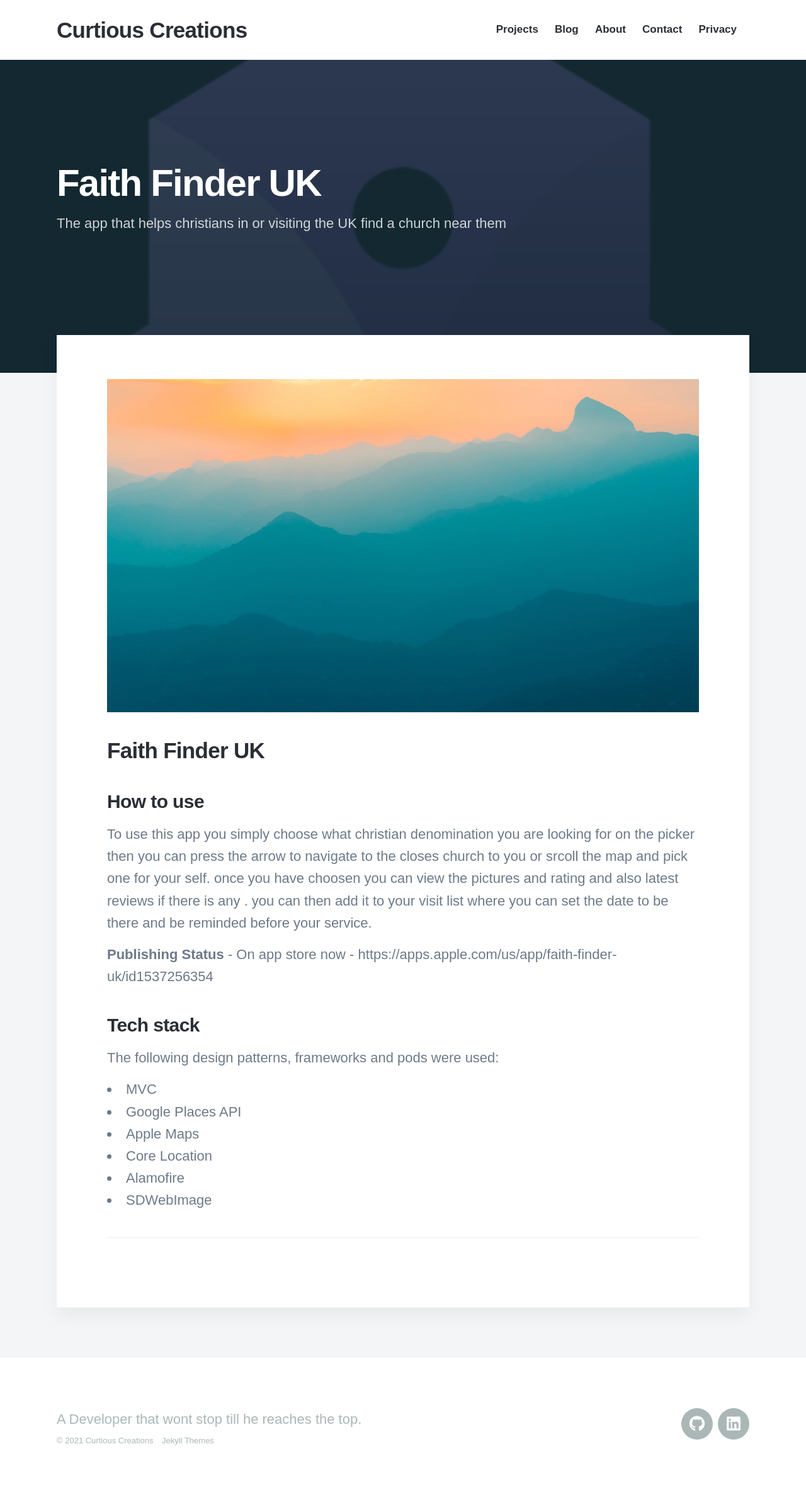
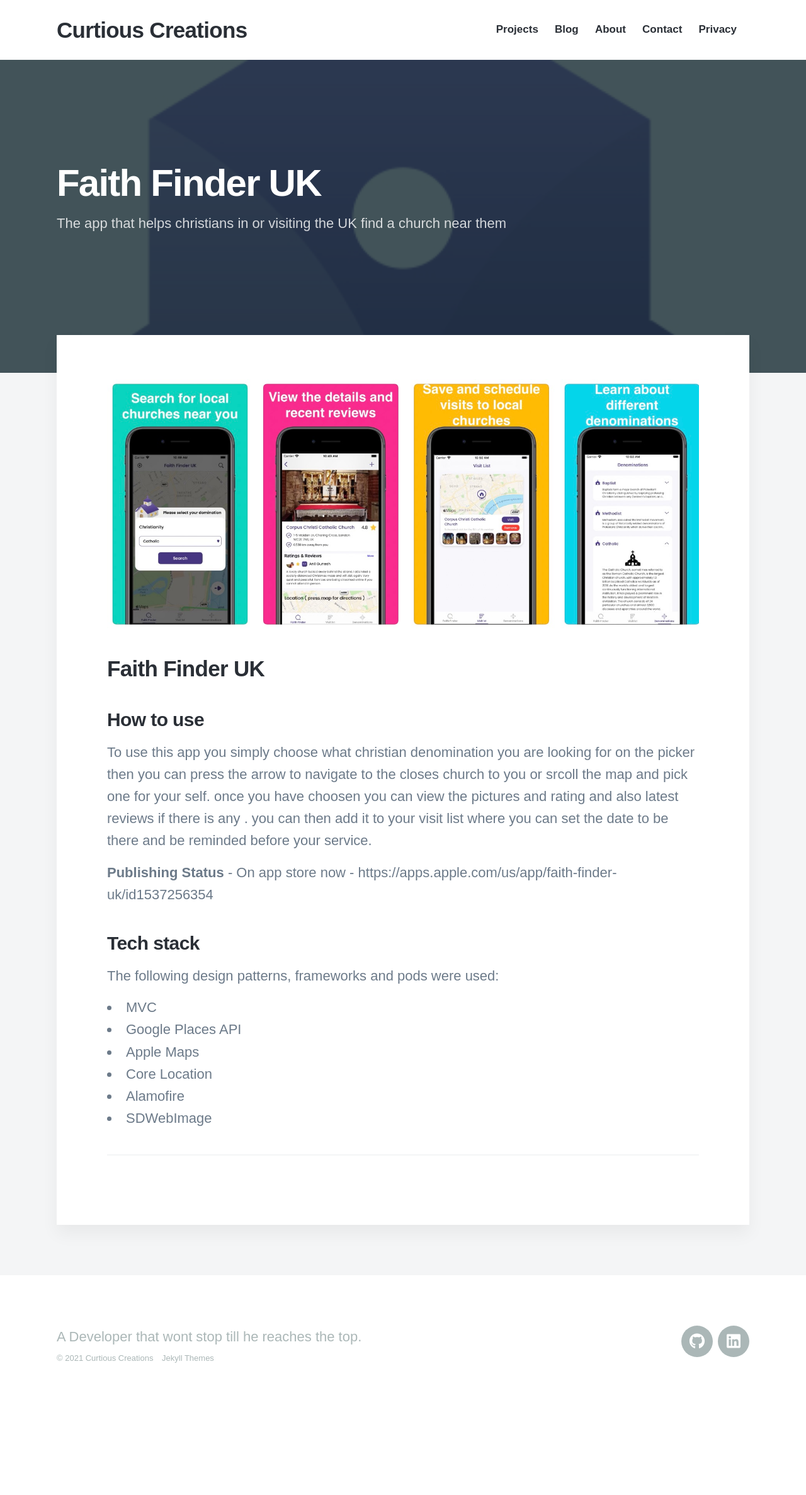
Before and after one commit to Curtis-S/Curtis-S.github.io, a Jekyll site: the page built from _projects/2018-06-30-test.md, in a window 1280 px wide. Shown: the whole page at 63% size. Built offline with Jekyll 4.4.1, drawn with Linux system fonts in a browser that asks for light colours; nearby versions of some CDN libraries; some web fonts are replaced; after the commit the page ends 2243 px from its top, so only the background shows below that.

Commit message:
changed picture

```diff
--- a/_projects/2018-06-30-test.md
+++ b/_projects/2018-06-30-test.md
@@ -3,10 +3,10 @@
 subtitle: 'The app that helps christians in or visiting the UK find a church near them'
 date: 2020-11-04 00:00:00
 description: This app is on app store now
-featured_image: '/images/demo/FaithLogo.png'
+featured_image: '/images/demo/FaithLogo.jpg'
 ---
 
-![](/images/demo/demo-landscape.jpg)
+![](/images/demo/appPreview.jpg)
 
 ## Faith Finder UK
 
```
Also changed, not shown: images/demo/FaithLogo.jpg (added), images/demo/FaithLogo.png (deleted), images/demo/appPreview.jpg (added), 1 other file.
